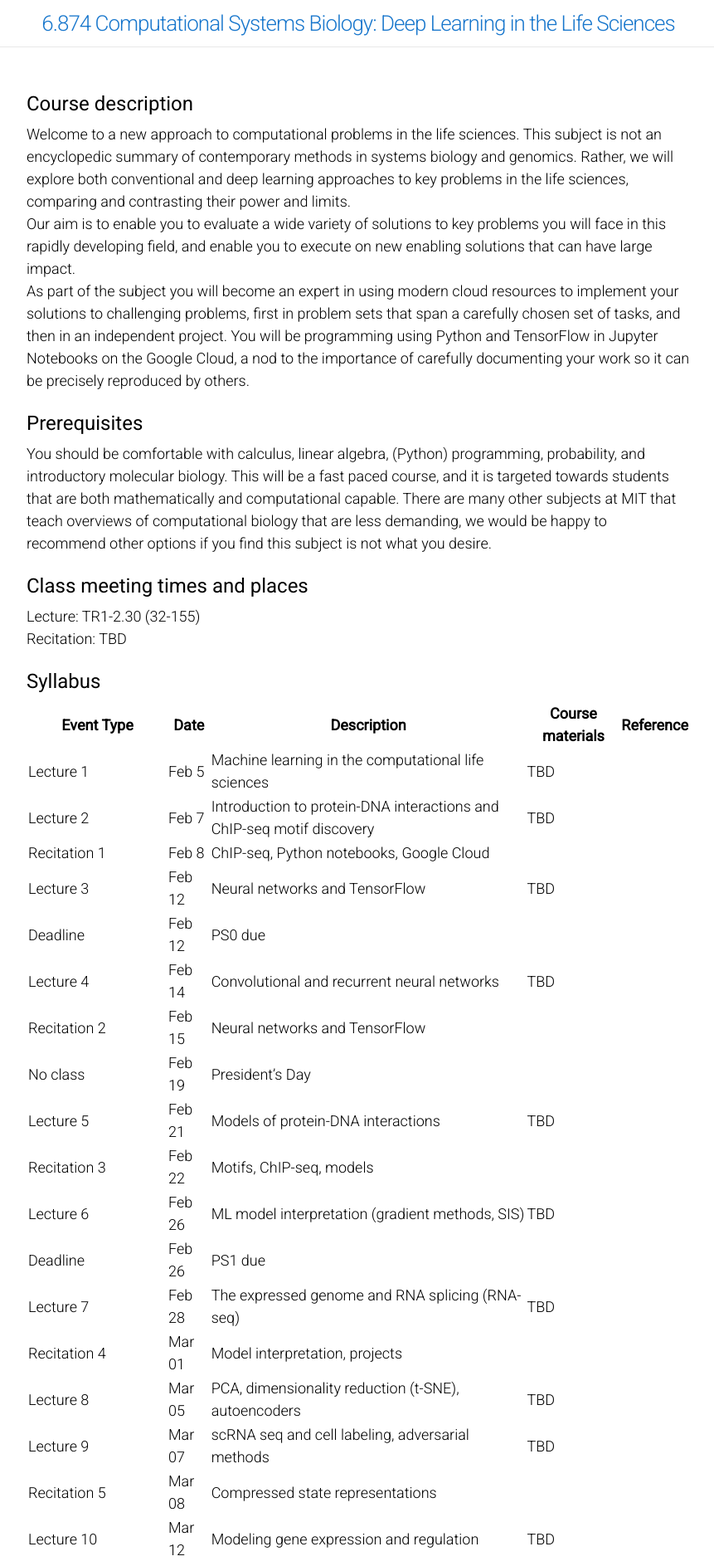
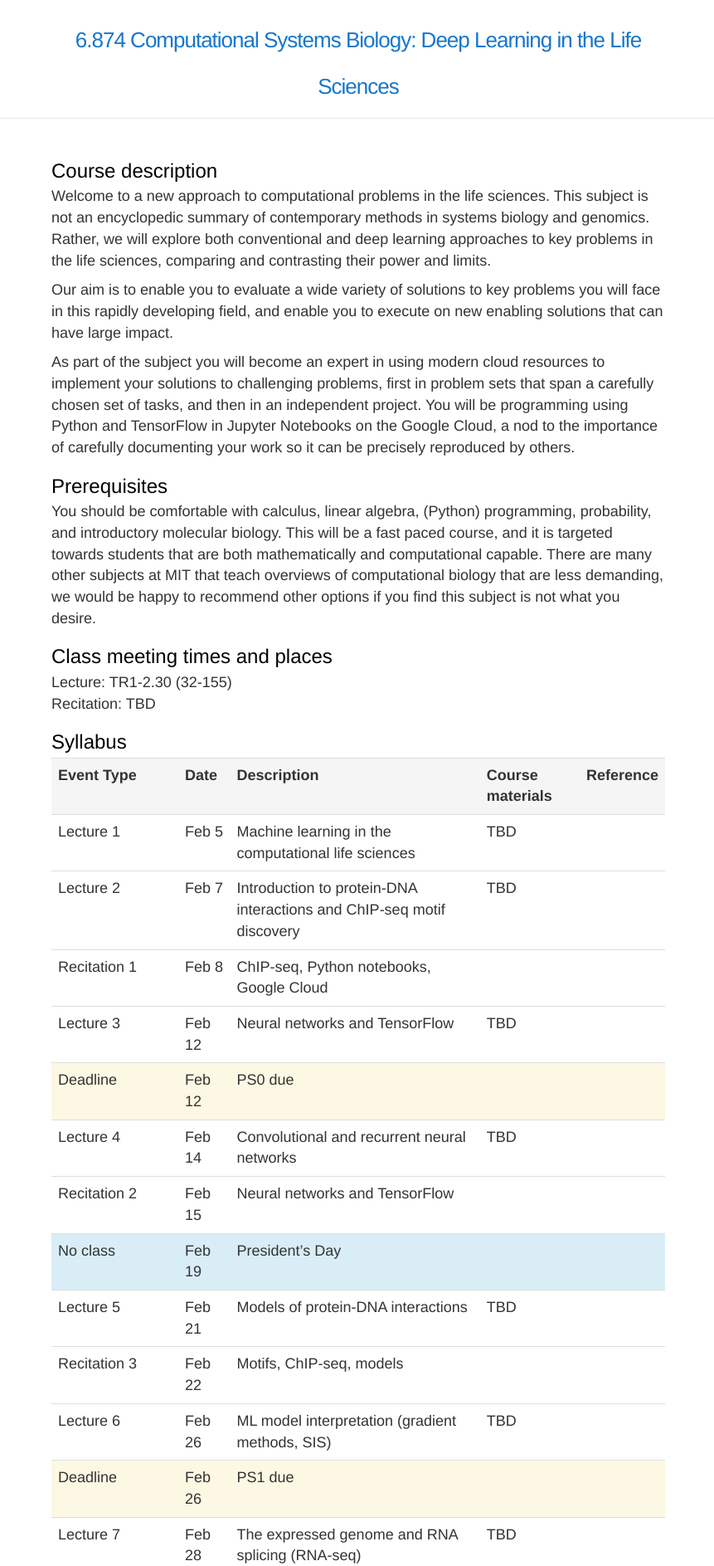
Before and after one commit to mit6874/mit6874.github.io, a Jekyll site: the page built from index.html, in a window 1280 px wide. Shown: the top 1887 px of the page at 83% size, without its empty margins (208-1069 px from the left). Built offline with Jekyll 4.4.1, drawn with Linux system fonts in a browser that asks for light colours; nearby versions of some CDN libraries.

Commit message:
Added bootstrap CSS to head

```diff
--- a/_includes/head.html
+++ b/_includes/head.html
@@ -8,6 +8,10 @@
 
   <!-- Custom CSS -->
   <link rel="stylesheet" href="{{ '/css/main.css' | prepend: site.baseurl }}">
+
+  <!-- bootstrap -->
+  <link rel="stylesheet" href="https://maxcdn.bootstrapcdn.com/bootstrap/3.2.0/css/bootstrap.min.css">
+  <link rel="stylesheet" href="https://maxcdn.bootstrapcdn.com/bootstrap/3.2.0/css/bootstrap-theme.min.css">
 
   <!-- Google fonts -->
   <link href="http://fonts.googleapis.com/css?family=Roboto:400,300" rel="stylesheet" type="text/css">
```
